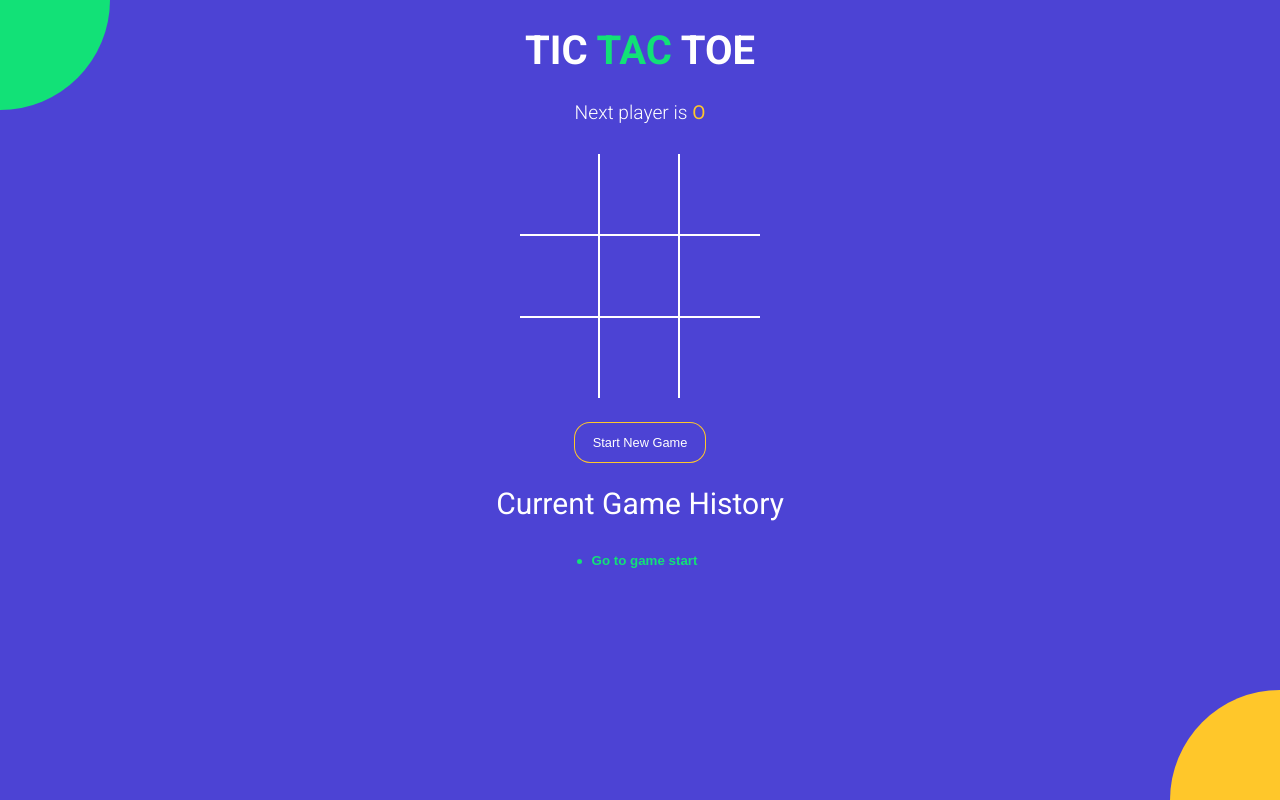
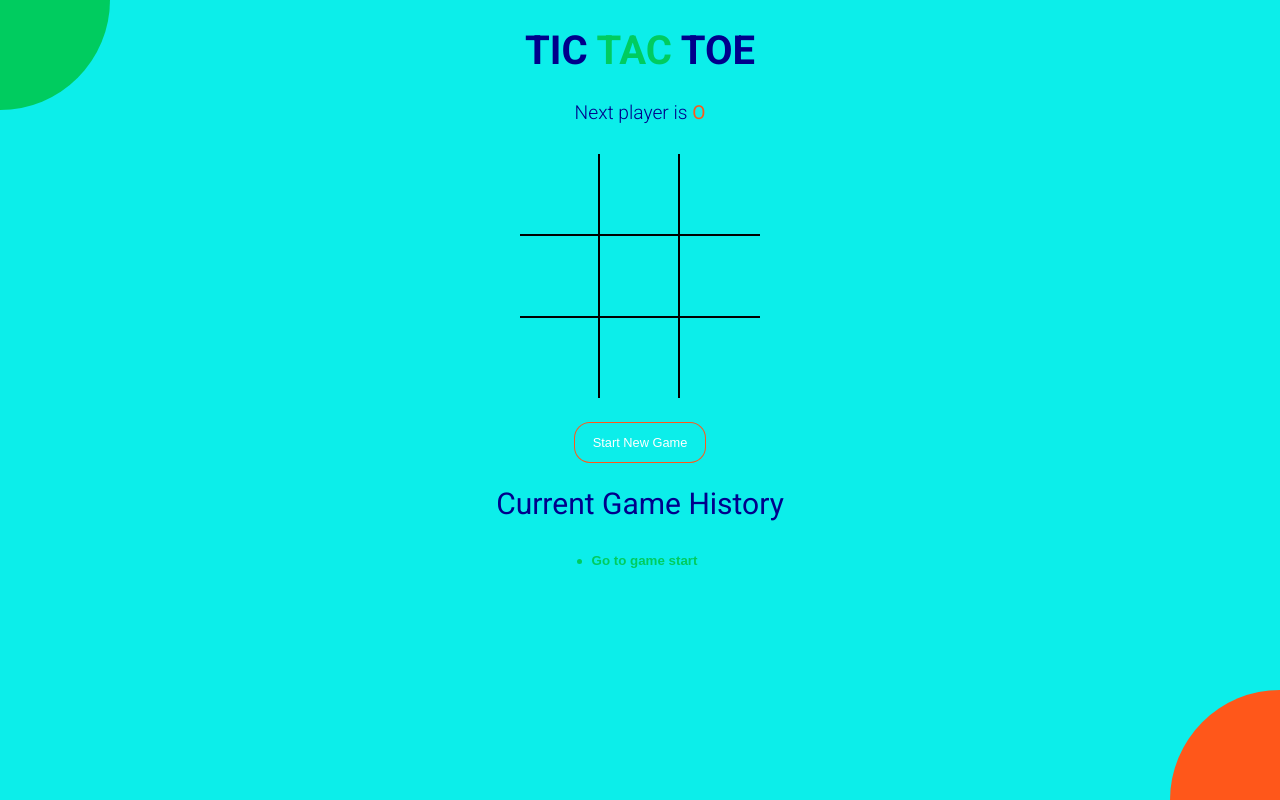
Before and after one commit to Avinash-Saini090/tictactoe-game, a React (Vite) app: page / in a window 1280 px wide. Built offline with nearby package versions, Linux system fonts and the light colour scheme.

Commit message:
"changes in styles"

```diff
--- a/src/styles.scss
+++ b/src/styles.scss
@@ -1,11 +1,11 @@
-$green: #12e177;
-$orange: #ffc72a;
-$blue: #4c43d4;
+$green: hsl(148, 100%, 40%);
+$red: hsl(16, 100%, 55%);
+$blue: #0ceeea;
 
 body {
   font-family: 'Roboto', sans-serif;
   background-color: $blue;
-  color: #fff;
+  color: darkblue;
   padding: 0;
   margin: 0;
 }
@@ -31,7 +31,7 @@ button {
 }
 
 .text-orange {
-  color: $orange;
+  color: $red;
 }
 
 .history-wrapper {
@@ -57,7 +57,7 @@ button {
       }
 
       .btn-move {
-    	  color: #fff;
+    	  color: darkgreen;
         &.active {
           font-weight: bold;
           color: $green;
@@ -78,15 +78,15 @@ button {
 
 .btn-reset {
   font-size: 0.8rem;
-  color: #fff;
+  color: white;
   border-radius: 15px;
   padding: 12px 18px;
   margin-top: 25px;
   transition: all 0.2s;
   background-color: $blue;
-  box-shadow: 0px 0px 0px 1px $orange;
+  box-shadow: 0px 0px 0px 1px $red;
   &.active {
-    background-color: $orange;
+    background-color: $red;
     box-shadow: none;
   }
 }
@@ -95,14 +95,14 @@ button {
   .board-row {
     display: flex;
     flex-direction: row;
-    border-bottom: 2px solid #fff;
+    border-bottom: 2.5px solid black;
     &:last-child {
       border-bottom: none;
     }
     .square {
       width: 80px;
       height: 80px;
-      border-right: 2px solid #fff;
+      border-right: 2.5px solid black;
       font-size: 2.5rem;
       padding: 0;
       overflow: hidden;
@@ -147,7 +147,7 @@ button {
   }
 
   &:before {
-    background-color: $orange;
+    background-color: $red;
     right: -75px;
     bottom: -75px;
     @media screen and (min-width: 476px) {
```
